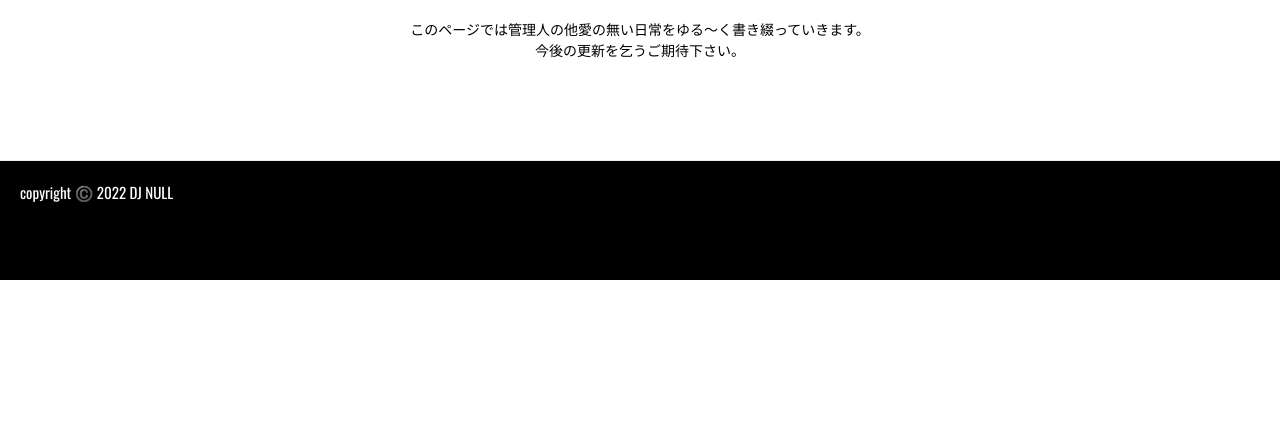
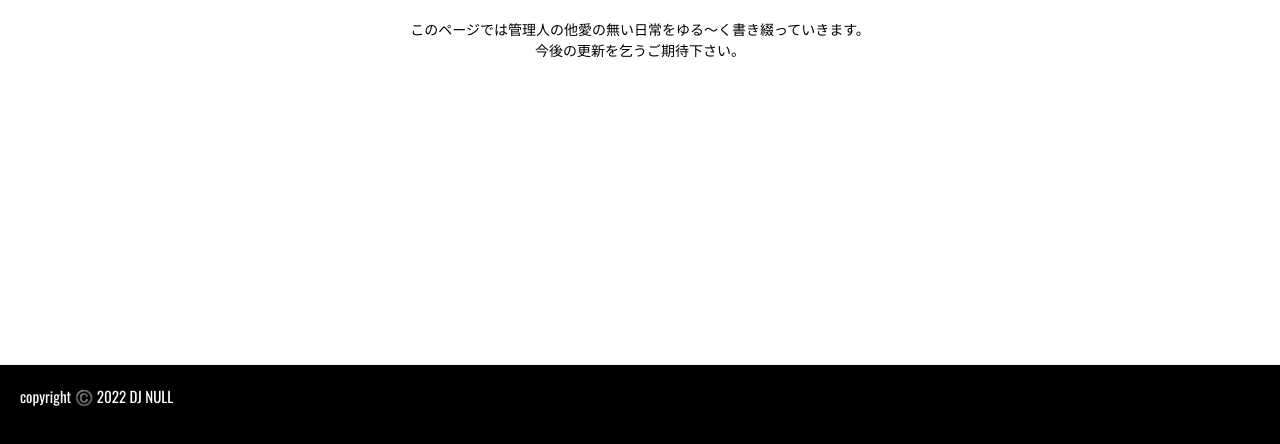
Before and after one commit to MuneguchiKokoro/hiphop, a plain HTML site: page blog.html in a window 1280 px wide. Shown: the part 316-760 px from the top of the page. Drawn offline with nearby package versions, Linux system fonts and the light colour scheme.

Commit message:
Update blog.css

```diff
--- a/blog.css
+++ b/blog.css
@@ -179,10 +179,13 @@ footer {
 	background-color: black;
 	border-top: solid 1px #eee;
 	height:120px;
+  width: 100%;
 	color:white;
 	font-size:15px;
 	padding-top:30px;
 	padding:20px;
+  position: absolute;/*←絶対位置*/
+  bottom: 0; /*下に固定*/
 }
 
 .hamburger {
```
